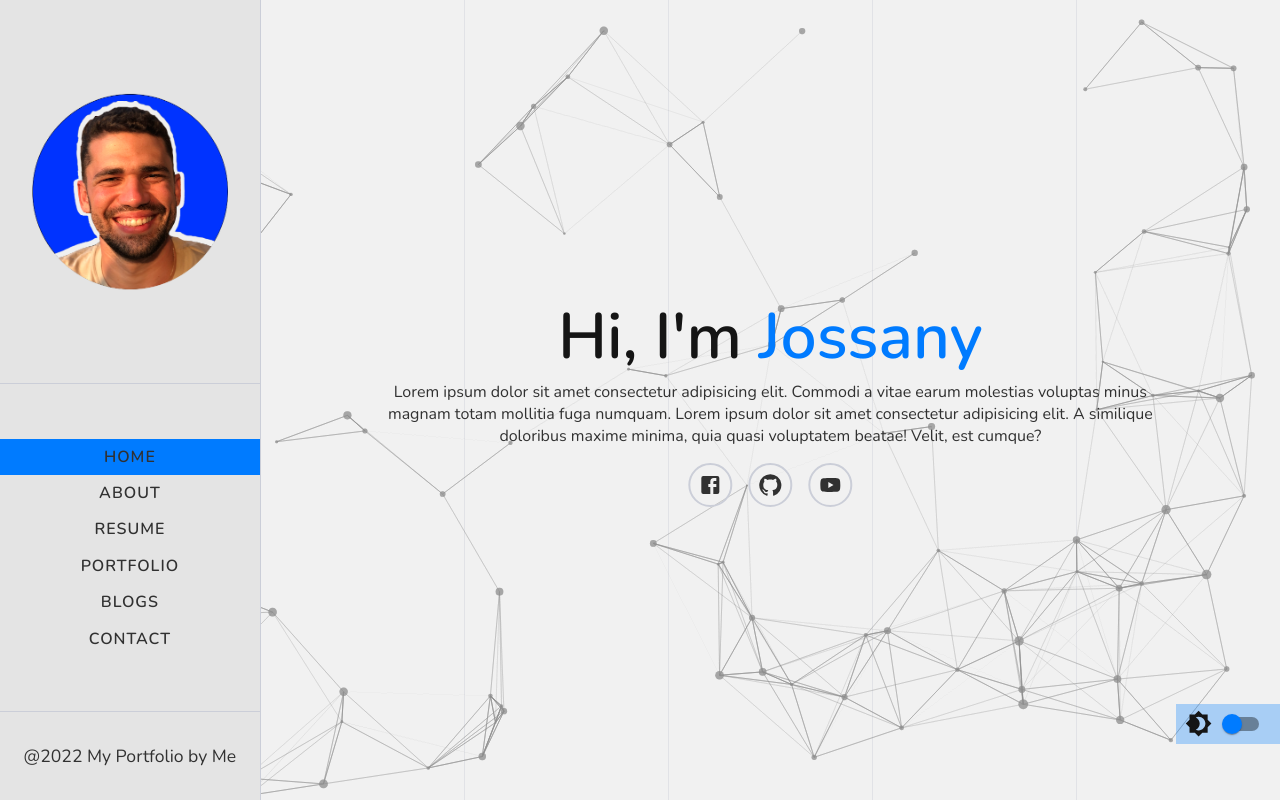
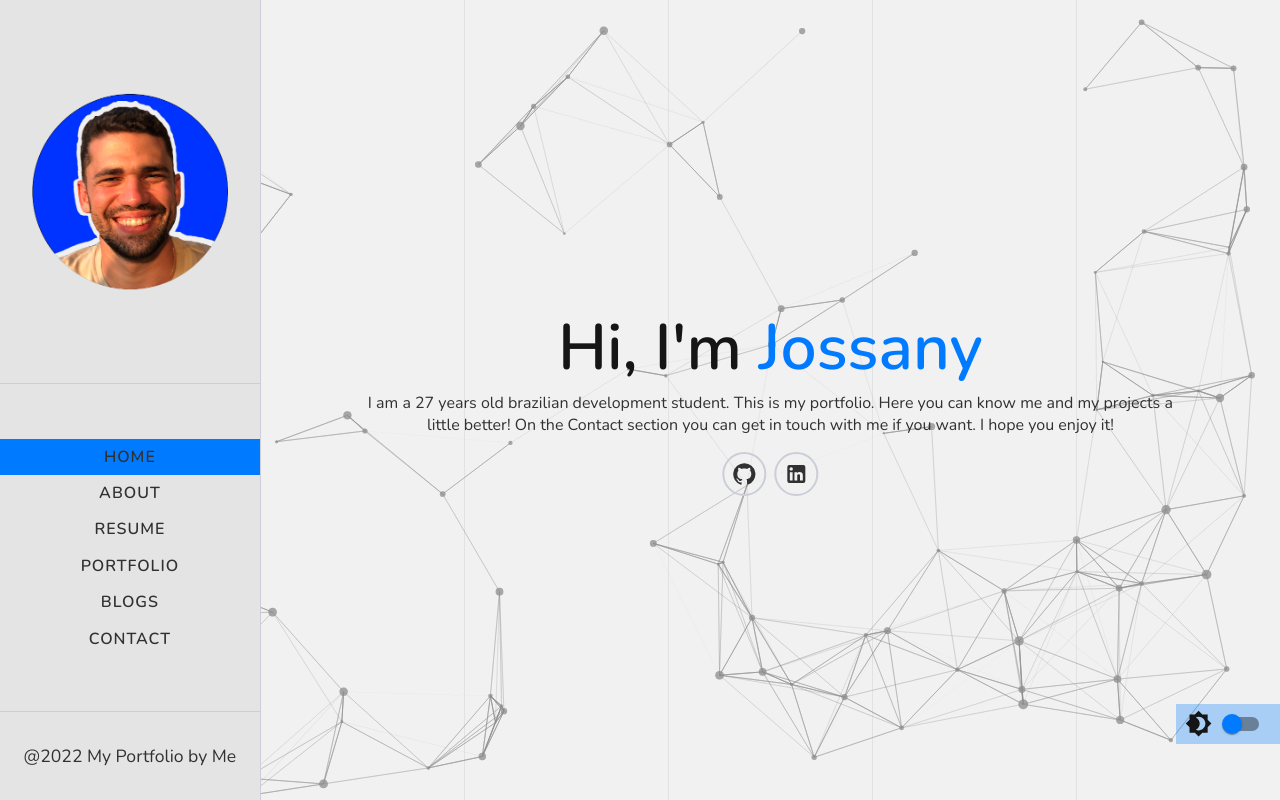
Before and after one commit to mjossany/portfolio, a React (Create React App) app: page / in a window 1280 px wide. Built offline with nearby package versions, Linux system fonts and the light colour scheme.

Commit message:
Insert real information about me on the HomePage

```diff
--- a/src/components/HomePageComponent/HomePageComponent.jsx
+++ b/src/components/HomePageComponent/HomePageComponent.jsx
@@ -1,8 +1,7 @@
 import React from 'react';
 import Particles from 'react-tsparticles';
-import FacebookIcon from '@mui/icons-material/Facebook';
 import GitHubIcon from '@mui/icons-material/GitHub';
-import YouTubeIcon from '@mui/icons-material/YouTube';
+import LinkedInIcon from '@mui/icons-material/LinkedIn';
 import {
   HomePageContainer, PresentationContainer, H1, Span, P, Icons, Icon,
 } from './Styled';
@@ -20,21 +19,17 @@ function HomePageComponent() {
           </Span>
         </H1>
         <P>
-          Lorem ipsum dolor sit amet consectetur adipisicing elit.
-          Commodi a vitae earum molestias voluptas minus magnam totam mollitia fuga numquam.
-          Lorem ipsum dolor sit amet consectetur adipisicing elit.
-          A similique doloribus maxime minima, quia quasi voluptatem beatae!
-          Velit, est cumque?
+          I am a 27 years old brazilian development student. This is my portfolio.
+          Here you can know me and my projects a little better!
+          On the Contact section you can get in touch with me if you want.
+          I hope you enjoy it!
         </P>
         <Icons>
-          <Icon>
-            <FacebookIcon />
-          </Icon>
-          <Icon>
+          <Icon href="https://github.com/mjossany">
             <GitHubIcon />
           </Icon>
-          <Icon>
-            <YouTubeIcon />
+          <Icon href="https://www.linkedin.com/in/jossanymoura/">
+            <LinkedInIcon />
           </Icon>
         </Icons>
       </PresentationContainer>
--- a/src/components/HomePageComponent/Styled.js
+++ b/src/components/HomePageComponent/Styled.js
@@ -44,7 +44,7 @@ export const Icon = styled.a`
     color: var(--primary-color);
   }
   &:not(:last-child) {
-    margin-right: 1rem;
+    margin-right: 0.5rem;
   }
   svg {
     margin: .5rem;
```
